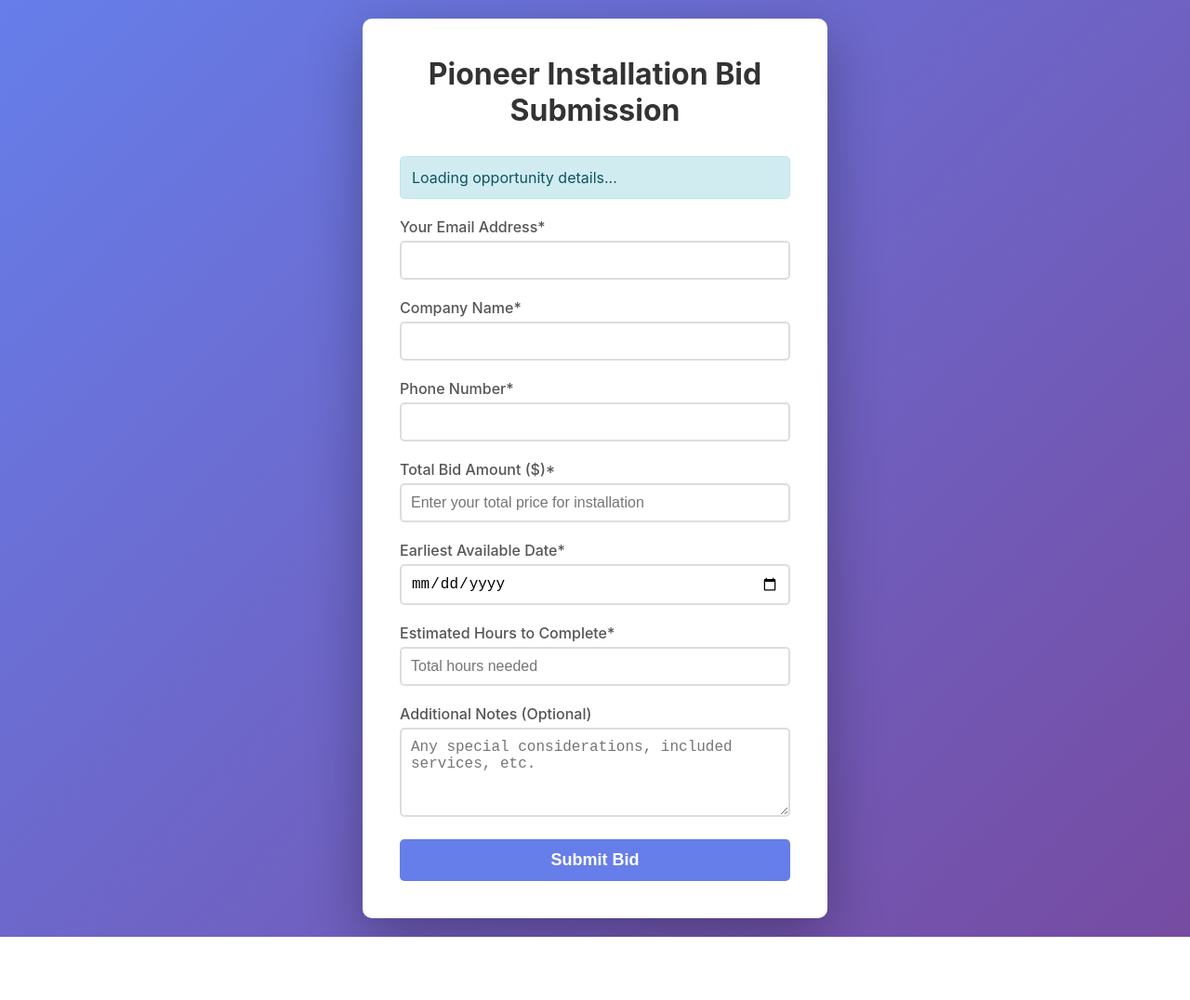
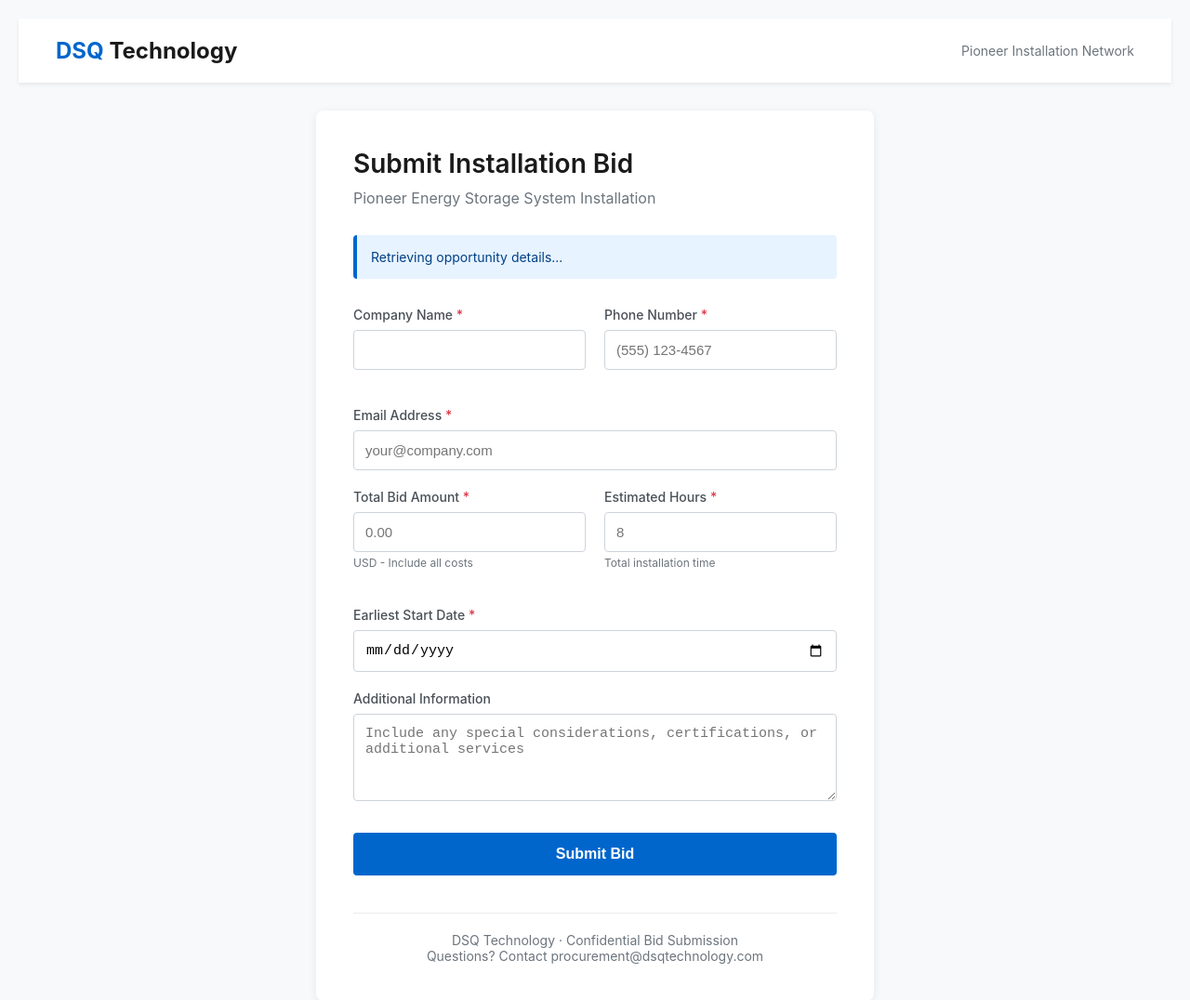
Before and after one commit to bbrooksdsq/pioneer-bid-form, a plain HTML site: page index.html in a window 1280 px wide. Shown: the whole page at 93% size. Before the commit the page ends 1008 px from the top, so only its background shows below. Drawn offline with Linux system fonts and the light colour scheme.

Commit message:
Update index.html
updated branding

```diff
--- a/index.html
+++ b/index.html
@@ -3,7 +3,7 @@
 <head>
     <meta charset="UTF-8">
     <meta name="viewport" content="width=device-width, initial-scale=1.0">
-    <title>Pioneer Installation Bid Portal</title>
+    <title>DSQ Technology - Pioneer Installation Bid Portal</title>
     <style>
         * {
             margin: 0;
@@ -12,82 +12,152 @@
         }
 
         body {
-            font-family: -apple-system, BlinkMacSystemFont, 'Segoe UI', Roboto, Oxygen, Ubuntu, sans-serif;
-            background: linear-gradient(135deg, #667eea 0%, #764ba2 100%);
+            font-family: -apple-system, BlinkMacSystemFont, 'Segoe UI', 'Helvetica Neue', Arial, sans-serif;
+            background: #f8f9fa;
             min-height: 100vh;
+            padding: 20px;
+        }
+
+        .header {
+            background: white;
+            box-shadow: 0 2px 4px rgba(0,0,0,0.08);
+            padding: 20px 0;
+            margin-bottom: 30px;
+        }
+
+        .header-content {
+            max-width: 1200px;
+            margin: 0 auto;
+            padding: 0 20px;
             display: flex;
             align-items: center;
-            justify-content: center;
-            padding: 20px;
+            justify-content: space-between;
+        }
+
+        .logo {
+            font-size: 24px;
+            font-weight: 700;
+            color: #1a1a1a;
+        }
+
+        .logo span {
+            color: #0066cc;
+        }
+
+        .tagline {
+            color: #6c757d;
+            font-size: 14px;
         }
 
         .container {
             background: white;
             padding: 40px;
-            border-radius: 10px;
-            box-shadow: 0 20px 60px rgba(0,0,0,0.3);
-            width: 100%;
-            max-width: 500px;
+            border-radius: 8px;
+            box-shadow: 0 2px 10px rgba(0,0,0,0.08);
+            max-width: 600px;
+            margin: 0 auto;
         }
 
         h1 {
-            color: #333;
+            color: #1a1a1a;
+            margin-bottom: 10px;
+            font-size: 28px;
+            font-weight: 600;
+        }
+
+        .subtitle {
+            color: #6c757d;
             margin-bottom: 30px;
-            text-align: center;
+            font-size: 16px;
+        }
+
+        .info-box {
+            background: #e7f3ff;
+            border-left: 4px solid #0066cc;
+            color: #004085;
+            padding: 15px;
+            border-radius: 4px;
+            margin-bottom: 30px;
+            font-size: 14px;
+        }
+
+        .form-row {
+            display: grid;
+            grid-template-columns: 1fr 1fr;
+            gap: 20px;
+            margin-bottom: 20px;
         }
 
         .form-group {
             margin-bottom: 20px;
         }
 
+        .form-group.full-width {
+            grid-column: span 2;
+        }
+
         label {
             display: block;
-            margin-bottom: 5px;
-            color: #555;
+            margin-bottom: 8px;
+            color: #495057;
             font-weight: 500;
+            font-size: 14px;
+        }
+
+        .required {
+            color: #dc3545;
         }
 
         input, textarea {
             width: 100%;
-            padding: 10px;
-            border: 2px solid #ddd;
-            border-radius: 5px;
-            font-size: 16px;
-            transition: border-color 0.3s;
+            padding: 12px;
+            border: 1px solid #ced4da;
+            border-radius: 4px;
+            font-size: 15px;
+            transition: border-color 0.15s ease-in-out, box-shadow 0.15s ease-in-out;
+            background: #fff;
         }
 
         input:focus, textarea:focus {
             outline: none;
-            border-color: #667eea;
+            border-color: #0066cc;
+            box-shadow: 0 0 0 3px rgba(0,102,204,0.1);
+        }
+
+        .input-help {
+            font-size: 12px;
+            color: #6c757d;
+            margin-top: 4px;
         }
 
         button {
             width: 100%;
-            padding: 12px;
-            background: #667eea;
+            padding: 14px 24px;
+            background: #0066cc;
             color: white;
             border: none;
-            border-radius: 5px;
-            font-size: 18px;
+            border-radius: 4px;
+            font-size: 16px;
             font-weight: 600;
             cursor: pointer;
-            transition: background 0.3s;
+            transition: background 0.2s;
+            margin-top: 10px;
         }
 
         button:hover {
-            background: #5a67d8;
+            background: #0052a3;
         }
 
         button:disabled {
-            background: #ccc;
+            background: #6c757d;
             cursor: not-allowed;
         }
 
         .message {
             margin-top: 20px;
-            padding: 10px;
-            border-radius: 5px;
-            text-align: center;
+            padding: 12px;
+            border-radius: 4px;
+            font-size: 14px;
             display: none;
         }
 
@@ -105,63 +175,100 @@
             display: block;
         }
 
-        .info-box {
-            background: #d1ecf1;
-            border: 1px solid #bee5eb;
-            color: #0c5460;
-            padding: 12px;
-            border-radius: 5px;
-            margin-bottom: 20px;
+        .footer {
+            text-align: center;
+            margin-top: 40px;
+            padding-top: 20px;
+            border-top: 1px solid #e9ecef;
+            color: #6c757d;
+            font-size: 14px;
+        }
+
+        @media (max-width: 768px) {
+            .form-row {
+                grid-template-columns: 1fr;
+            }
+            .form-group.full-width {
+                grid-column: span 1;
+            }
+            .container {
+                padding: 30px 20px;
+            }
         }
     </style>
 </head>
 <body>
+    <div class="header">
+        <div class="header-content">
+            <div class="logo">
+                <span>DSQ</span> Technology
+            </div>
+            <div class="tagline">
+                Pioneer Installation Network
+            </div>
+        </div>
+    </div>
+
     <div class="container">
-        <h1>Pioneer Installation Bid Submission</h1>
+        <h1>Submit Installation Bid</h1>
+        <p class="subtitle">Pioneer Energy Storage System Installation</p>
+
         <div class="info-box" id="oppInfo">
-            Loading opportunity details...
+            Retrieving opportunity details...
         </div>
+
         <form id="bidForm">
-            <div class="form-group">
-                <label for="installerEmail">Your Email Address*</label>
-                <input type="email" id="installerEmail" required>
+            <div class="form-row">
+                <div class="form-group">
+                    <label for="installerName">Company Name <span class="required">*</span></label>
+                    <input type="text" id="installerName" required>
+                </div>
+
+                <div class="form-group">
+                    <label for="installerPhone">Phone Number <span class="required">*</span></label>
+                    <input type="tel" id="installerPhone" required placeholder="(555) 123-4567">
+                </div>
             </div>
 
             <div class="form-group">
-                <label for="installerName">Company Name*</label>
-                <input type="text" id="installerName" required>
-            </div>
-
-            <div class="form-group">
-                <label for="installerPhone">Phone Number*</label>
-                <input type="tel" id="installerPhone" required>
+                <label for="installerEmail">Email Address <span class="required">*</span></label>
+                <input type="email" id="installerEmail" required placeholder="your@company.com">
             </div>
 
             <input type="hidden" id="opportunityId">
 
-            <div class="form-group">
-                <label for="bidAmount">Total Bid Amount ($)*</label>
-                <input type="number" id="bidAmount" min="0" step="0.01" required placeholder="Enter your total price for installation">
+            <div class="form-row">
+                <div class="form-group">
+                    <label for="bidAmount">Total Bid Amount <span class="required">*</span></label>
+                    <input type="number" id="bidAmount" min="0" step="0.01" required placeholder="0.00">
+                    <div class="input-help">USD - Include all costs</div>
+                </div>
+
+                <div class="form-group">
+                    <label for="estimatedHours">Estimated Hours <span class="required">*</span></label>
+                    <input type="number" id="estimatedHours" min="1" required placeholder="8">
+                    <div class="input-help">Total installation time</div>
+                </div>
             </div>
 
             <div class="form-group">
-                <label for="availability">Earliest Available Date*</label>
+                <label for="availability">Earliest Start Date <span class="required">*</span></label>
                 <input type="date" id="availability" required>
             </div>
 
             <div class="form-group">
-                <label for="estimatedHours">Estimated Hours to Complete*</label>
-                <input type="number" id="estimatedHours" min="1" required placeholder="Total hours needed">
-            </div>
-
-            <div class="form-group">
-                <label for="notes">Additional Notes (Optional)</label>
-                <textarea id="notes" rows="4" placeholder="Any special considerations, included services, etc."></textarea>
+                <label for="notes">Additional Information</label>
+                <textarea id="notes" rows="4" placeholder="Include any special considerations, certifications, or additional services"></textarea>
             </div>
 
             <button type="submit">Submit Bid</button>
             <div id="message" class="message"></div>
         </form>
+
+        <div class="footer">
+            DSQ Technology · Confidential Bid Submission<br>
+            Questions? Contact procurement@dsqtechnology.com
+        </div>
     </div>
 
     <script>
@@ -173,15 +280,30 @@
         if (oppId) {
             document.getElementById('opportunityId').value = oppId;
             document.getElementById('oppInfo').innerHTML = `
-                <strong>Opportunity ID:</strong> ${oppId}<br>
-                ${location ? `<strong>Installation Location:</strong> ${location}` : ''}
+                <strong>Opportunity:</strong> ${oppId}<br>
+                ${location ? `<strong>Installation Location:</strong> ${decodeURIComponent(location)}` : ''}
+                <br><strong>Response Deadline:</strong> 24 hours from receipt
             `;
         } else {
-            document.getElementById('oppInfo').innerHTML = 'No opportunity ID provided. Please use the link from your bid request email.';
+            document.getElementById('oppInfo').innerHTML = 'Missing opportunity ID. Please use the link provided in your bid request email.';
+            document.getElementById('oppInfo').style.background = '#f8d7da';
+            document.getElementById('oppInfo').style.borderColor = '#dc3545';
+            document.getElementById('oppInfo').style.color = '#721c24';
         }
 
         // Set minimum date to today
         document.getElementById('availability').min = new Date().toISOString().split('T')[0];
+
+        // Format phone number as user types
+        document.getElementById('installerPhone').addEventListener('input', function(e) {
+            let value = e.target.value.replace(/\D/g, '');
+            if (value.length >= 6) {
+                value = `(${value.slice(0,3)}) ${value.slice(3,6)}-${value.slice(6,10)}`;
+            } else if (value.length >= 3) {
+                value = `(${value.slice(0,3)}) ${value.slice(3)}`;
+            }
+            e.target.value = value;
+        });
 
         document.getElementById('bidForm').addEventListener('submit', async (e) => {
             e.preventDefault();
@@ -189,15 +311,13 @@
             const submitBtn = e.target.querySelector('button');
             const messageDiv = document.getElementById('message');
 
-            // Disable button during submission
             submitBtn.disabled = true;
             submitBtn.textContent = 'Submitting...';
 
-            // Gather form data
             const bidData = {
                 installerEmail: document.getElementById('installerEmail').value,
                 installerName: document.getElementById('installerName').value,
-                installerPhone: document.getElementById('installerPhone').value,
+                installerPhone: document.getElementById('installerPhone').value.replace(/\D/g, ''),
                 opportunityId: document.getElementById('opportunityId').value,
                 bidAmount: parseFloat(document.getElementById('bidAmount').value),
                 availability: document.getElementById('availability').value,
@@ -217,14 +337,14 @@
 
                 if (response.ok) {
                     messageDiv.className = 'message success';
-                    messageDiv.textContent = 'Bid submitted successfully! You will receive a confirmation email within 24 hours.';
+                    messageDiv.textContent = 'Bid submitted successfully. You will receive confirmation via email within 24 hours.';
                     e.target.reset();
                 } else {
                     throw new Error('Submission failed');
                 }
             } catch (error) {
                 messageDiv.className = 'message error';
-                messageDiv.textContent = 'Error submitting bid. Please try again or contact support at support@dsqtechnology.com';
+                messageDiv.textContent = 'Unable to submit bid. Please try again or contact procurement@dsqtechnology.com';
                 console.error('Error:', error);
             } finally {
                 submitBtn.disabled = false;
@@ -234,6 +354,3 @@
     </script>
 </body>
 </html>
-    <script src="script.js"></script>
-</body>
-</html>
```
